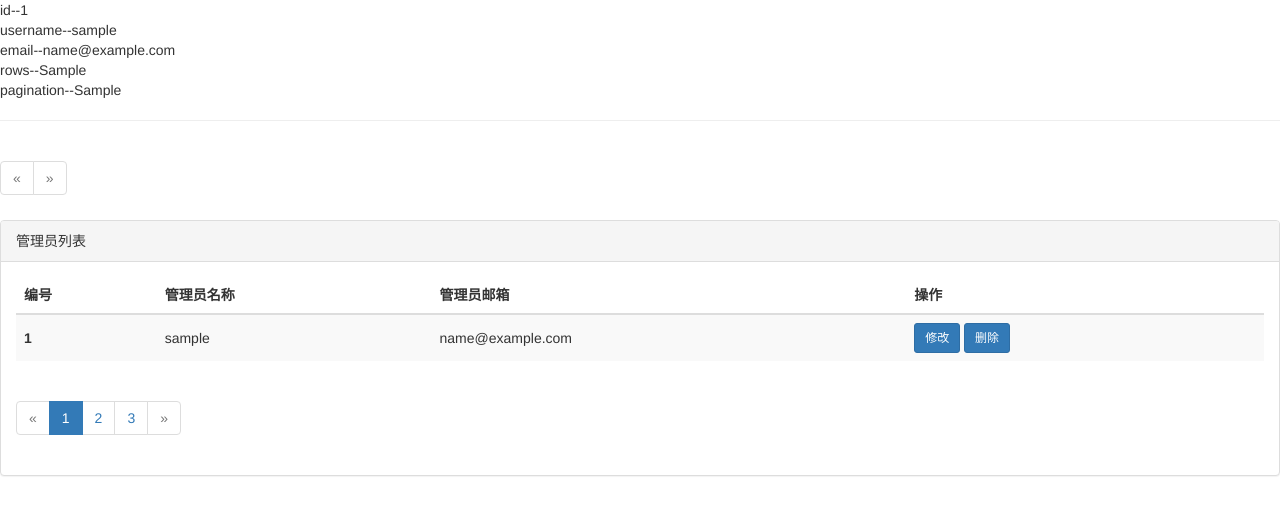
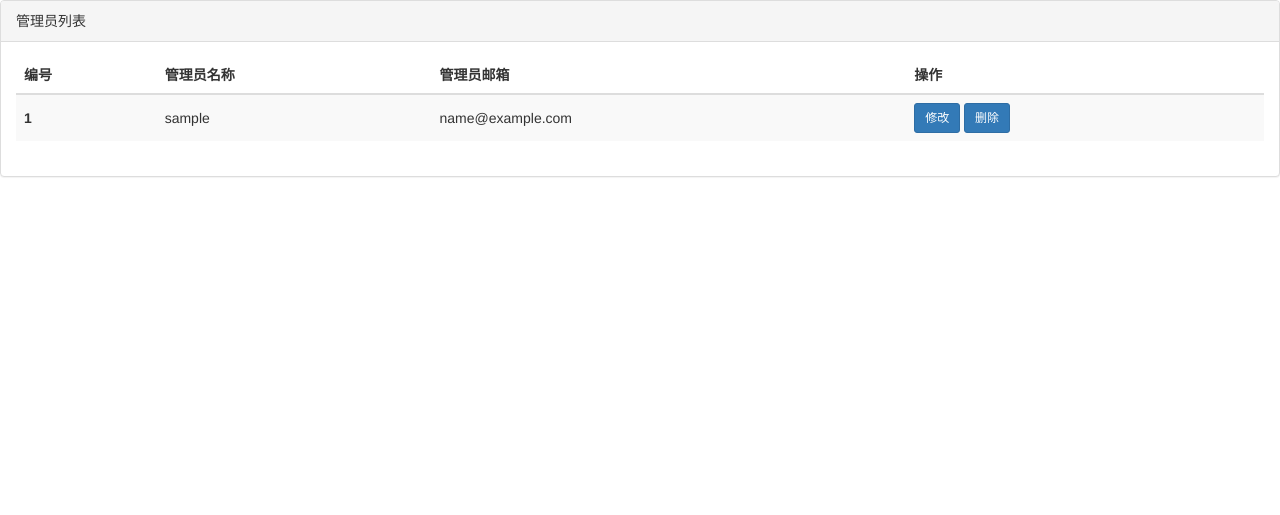
Before and after one commit to ollieSk8/shopImooc, a PHP site: page /listAdmin.php in a window 1280 px wide. Shown: the top 515 px of the page. Run offline with PHP 8.4, Linux system fonts and the light colour scheme; tables that the repository leaves empty or names only in its code hold one stand-in row (values such as "Sample post").

Commit message:
查看管理员增加了分页功能

```diff
--- a/admin/listAdmin.php
+++ b/admin/listAdmin.php
@@ -1,6 +1,7 @@
 <?php
   require_once "../include.php";
-  $rows=getAllAdmin();
+    $arr=renderPagination("imooc_admin");
+    $rows=$arr["rows"];
 ?>
 <!DOCTYPE html>
 <html lang="en">
@@ -51,15 +52,11 @@
         <?php $i++;endforeach;?>
       </tbody>
     </table>
-    <nav>
-        <ul class="pagination">
-          <li class="disabled"><a href="http://www.baidu.com" aria-label="Previous"><span>&laquo;</span></a></li>
-          <li class="active"><span>1</span></li>
-          <li><a href="#">2</a></li>
-          <li><a href="#">3</a></li>
-          <li class="disabled"><a href="#" aria-label="Next"><span>&raquo;</span></a></li>
-        </ul>
-    </nav>
+    <?php
+      $arr=renderPagination("imooc_admin");
+      $html=$arr["pagination"];
+      echo $html;
+    ?>
   </div>
 </div>
 
--- a/configs/configs.php
+++ b/configs/configs.php
@@ -2,6 +2,6 @@
 	define("DB_HOST","localhost");
 	define("DB_USER","root");
 	define("DB_PWD","root");
-	define("DB_NAME","shopimooc");
+	define("DB_NAME","shopImooc");
 	define("DB_CHARSET","utf8");
 ?>
--- a/lib/image.func.php
+++ b/lib/image.func.php
@@ -6,7 +6,7 @@
 		imagefilledrectangle($image,0,0,$width,$height,$white);
 		$chars=bulidRandomString($type,$length);
 		$_SESSION[$session_name]=strtolower($chars);
-		$fontfiles=array("msyh.ttf","msyhbd.ttf","simhei.ttf");
+		$fontfiles=array("msyhbd.ttf");
 		for($i=0;$i<$length;$i++){
 			$size=mt_rand(14,16);
 			$angle=mt_rand(-15,15);
--- a/lib/page.func.php
+++ b/lib/page.func.php
@@ -1,18 +1,10 @@
-<!DOCTYPE html>
-<html lang="en">
-<head>
-	<meta charset="UTF-8">
-	<title>分页</title>
-	<link rel="stylesheet" type="text/css" href="../admin/styles/bootstrap.min.css">
-</head>
-<body>
 <?php
-		require_once"../include.php";
-
-		$step=3;
-		$sql="select *from imooc_admin";
+		//@$url 当前文件路径
+		//@$reqNum 当前传进来的页数
+		//$totalPage 当前总页数
+		function renderPagination($table,$step=3){
+		    $sql="select *from {$table}";
 		    $totalPage=ceil(getResultNum($sql)/$step);
-		$url=$_SERVER["PHP_SELF"];
 		    //如果没传页数则默认是第一页，如果传了查看是否非法，做非法超出处理，都没有按传进来的数字处理
 		    if(@$_REQUEST["page"]){
 		      if($_REQUEST["page"]<1){
@@ -27,40 +19,37 @@
 		      $reqNum=1;
 		    }
 		    $page=($reqNum-1)*$step;
-		// 1 3  6
-		$sql="select *from imooc_admin limit {$page},{$step}";
+		    $sql="select *from {$table} limit {$page},{$step}";
 		    $rows=fetch_all($sql);
-
-		foreach ($rows as $key => $value) {
-			foreach ($value as $k => $v) {
-				echo $k."--".$v."<br>";
+			$url=$_SERVER["PHP_SELF"];
+			$html="";
+			$html.= "<nav>";
+		    $html.=     "<ul class=\"pagination\">";
+		    if($reqNum==1){
+		    	$html.=  "<li class=\"disabled\"><a aria-label=\"Previous\"><span>&laquo;</span></a></li>";
+		    }else{
+		    	$html.=  "<li><a href=\"".$url."?page=".($reqNum-1)."\" aria-label=\"Previous\"><span>&laquo;</span></a></li>";
 		    }
-			echo "<hr>";
+		    for($i=0;$i<$totalPage;$i++){
+		    	if($i+1==$reqNum){
+		    		$html.=  " <li class=\"active\"><span>".$reqNum."</span></li>";
+		    	}else{
+		    		$html.=  "<li><a href=\"".$url."?page=".($i+1)."\">".($i+1)."</a></li>";
 		    	}
-
-
-		echo "<nav>";
-	    echo     "<ul class=\"pagination\">";
-	    if($reqNum==1){
-	    	echo "<li class=\"disabled\"><a aria-label=\"Previous\"><span>&laquo;</span></a></li>";
+		    }
+		    if($reqNum==$totalPage){
+		    	$html.=  "<li class=\"disabled\"><a aria-label=\"Next\"><span>&raquo;</span></a></li>";
 		    }else{
-	    	echo "<li><a href=\"".$url."?page=".($reqNum-1)."\" aria-label=\"Previous\"><span>&laquo;</span></a></li>";
+		    	$html.=  "<li><a href=\"".$url."?page=".($reqNum+1)."\" aria-label=\"Next\"><span>&raquo;</span></a></li>";
 		    }
-
-	          // <li class="disabled"><a href="http://www.baidu.com" aria-label="Previous"><span>&laquo;</span></a></li>
-	          // <li class="active"><span>1</span></li>
-	          // <li><a href="#">2</a></li>
-	          // <li><a href="#">3</a></li>
-	          // <li class="disabled"><a href="#" aria-label="Next"><span>&raquo;</span></a></li>
-	    if($reqNum==$totalPage){
-	    	echo "<li class=\"disabled\"><a aria-label=\"Next\"><span>&raquo;</span></a></li>";
-	    }else{
-	    	echo "<li><a href=\"".$url."?page=".($reqNum+1)."\" aria-label=\"Next\"><span>&raquo;</span></a></li>";
+		    $html.=    "</ul>";
+		    $html.=  "</nav>";
+		    if($totalPage<=1){
+				$html="";
 			}
-	    echo   "</ul>";
-	    echo "</nav>";
-
+		    return array(
+		    	"rows"=>$rows,
+		    	"pagination"=>$html
+		    );
+		}
 ?>
-
-</body>
-</html>
```
Lines whose indentation alone changed are shown as unchanged.
